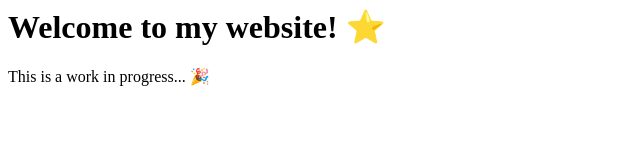
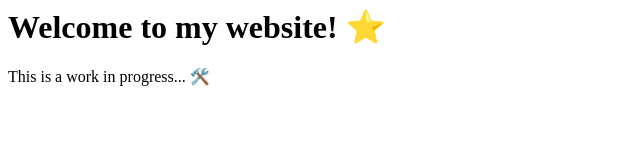
Before and after one commit to Marlon-Buckley/mbuckley, a plain HTML site: page index.html in a window 1280 px wide. Shown: the full height of the page, 0-640 px from the left. Drawn offline with Linux system fonts and the light colour scheme.

Commit message:
changing index

```diff
--- a/index.html
+++ b/index.html
@@ -5,6 +5,6 @@
    </head>
    <body>
       <h1>Welcome to my website! ⭐️</h1>
-      <p>This is a work in progress... 🎉</p>
+      <p>This is a work in progress... 🛠️</p>
    </body>
 </html>
```
